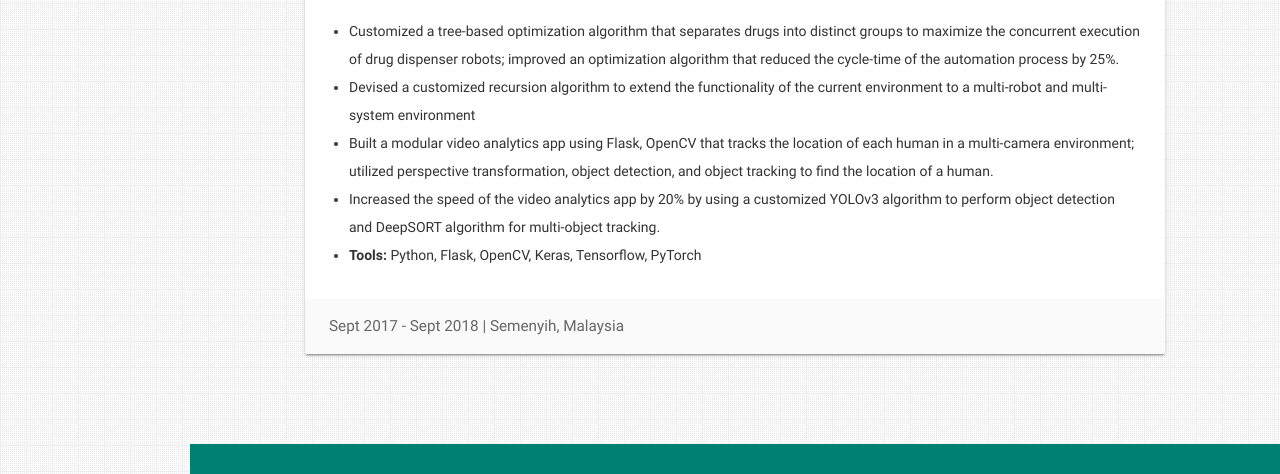
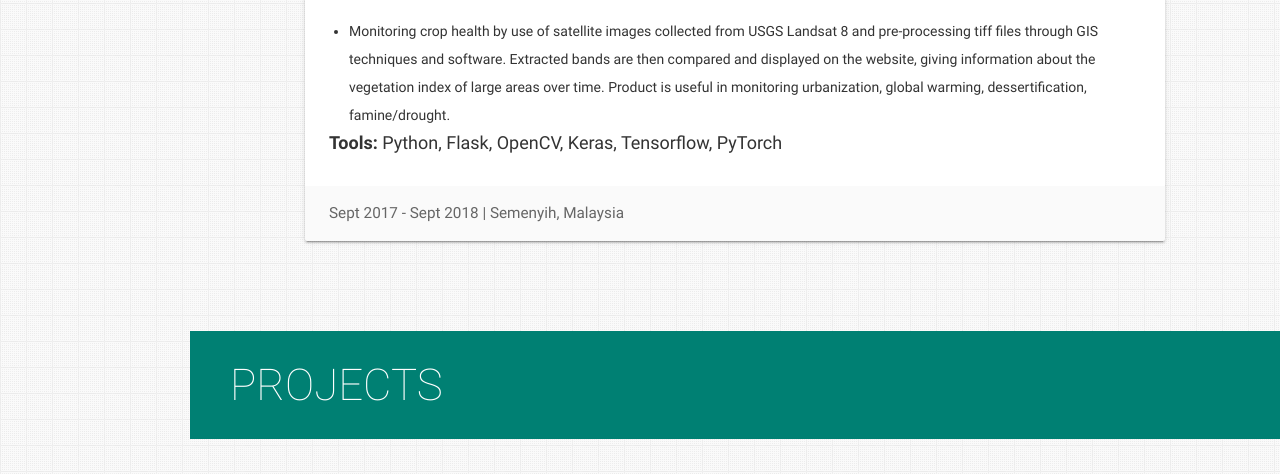
Before and after one commit to kafura0/kafura0.github.io, a plain HTML site: page index.html in a window 1280 px wide. Shown: the part 2259-2733 px from the top of the page. Drawn offline with nearby package versions, Linux system fonts and the light colour scheme.

Commit message:
Update index.html

```diff
--- a/index.html
+++ b/index.html
@@ -355,20 +355,14 @@ such as login/sign up, view a product, add a product to cart, checkout the order
             <div class="role brown-text text-darken-2">Project Trainee</div>
             <ul>
               <li>
-                Customized a tree-based optimization algorithm that separates drugs into distinct groups to maximize the concurrent execution of drug
-dispenser robots; improved an optimization algorithm that reduced the cycle-time of the automation process by 25%.
+                Monitoring crop health by use of satellite images collected from
+                USGS Landsat 8 and pre-processing tiff files through GIS techniques and
+                software. Extracted bands are then compared and displayed on the
+                website, giving information about the vegetation index of large areas over
+                time.
+                Product is useful in monitoring urbanization, global warming, dessertification, famine/drought.
               </li>
-              <li>
-                Devised a customized recursion algorithm to extend the functionality of the current environment to a multi-robot and multi-system
-environment
-              </li>
-              <li>
-                Built a modular video analytics app using Flask, OpenCV that tracks the location of each human in a multi-camera environment;
-utilized perspective transformation, object detection, and object tracking to find the location of a human.
-              </li>
-              <li>Increased the speed of the video analytics app by 20% by using a customized YOLOv3 algorithm to perform object detection and
-                DeepSORT algorithm for multi-object tracking.</li>
-              <li>
+
                 <b>Tools:</b> Python, Flask, OpenCV, Keras, Tensorflow, PyTorch
               </li>
             </ul>
```
